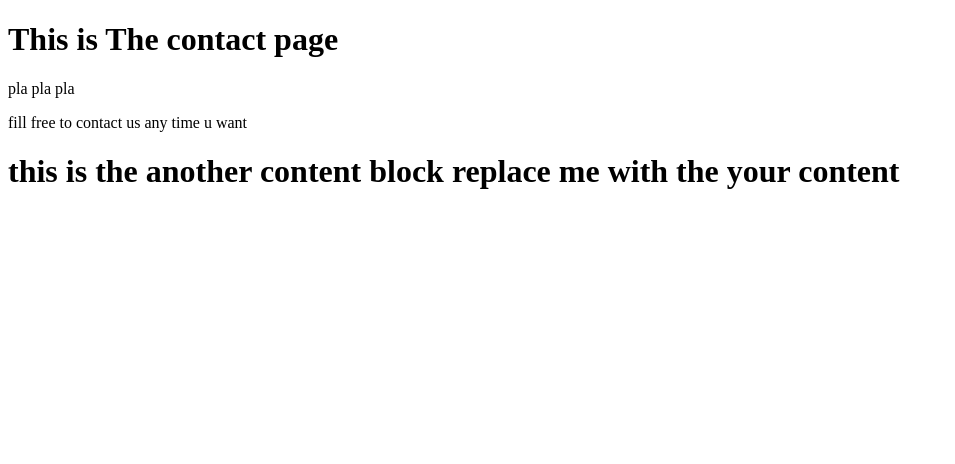
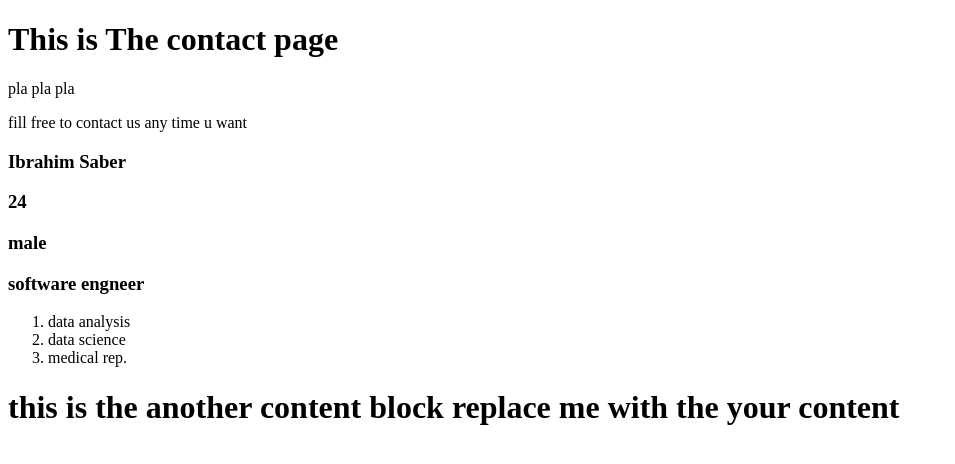
Before and after one commit to ibrahimsaber1/django-app, a Django app: page /c/ in a window 1280 px wide. Shown: the part 88-552 px from the top of the page, without its empty margins (0-955 px from the left). Run offline with Django 5.2, Linux system fonts and the light colour scheme.

Commit message:
add : add some context into the contact page

```diff
--- a/src/pages/views.py
+++ b/src/pages/views.py
@@ -8,8 +8,15 @@ def home_view(request,*args, **kwargs):
     return render(request ,'home.html',{} )
 
 def contact_page(request):
+    contact_data = {
+        'name': 'Ibrahim Saber',
+        'age': '24',
+        'sex' : 'male',
+        'job' : 'software engneer',
+        'fields' : ['data analysis','data science','medical rep.']
+    }
 
-    return render(request , 'contacr.html',{})
+    return render(request , 'contacr.html',contact_data)
 
 def about_page(request):
     my_context = {
--- a/src/templates/contacr.html
+++ b/src/templates/contacr.html
@@ -4,4 +4,16 @@
 <h1>This is The contact page</h1>
 <p>pla pla pla</p>
 <p>fill free to contact us any time u want</p>
+
+<h3>{{name}}</h3>
+<h3>{{age}}</h3>
+<h3>{{sex}}</h3>
+<h3>{{job}}</h3>
+
+<ol>
+    {% for feild in fields  %}
+        <li>{{feild}}</li>
+    {% endfor %}
+</ol>
+
 {% endblock content %}
```
